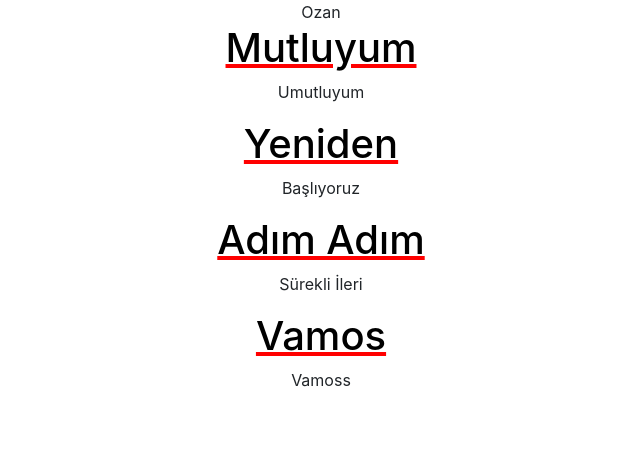
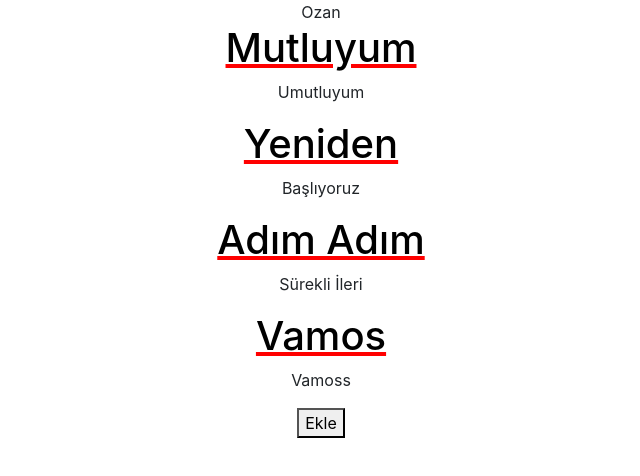
Before and after one commit to OzanMertKaraca/ReactJs-1, a React (Create React App) app: page / in a window 1280 px wide. Shown: the top 476 px of the page, without its empty margins (319-959 px from the left). Built offline with nearby package versions, Linux system fonts and the light colour scheme.

Commit message:
Butona basıldığında console mesaj yazdırma

```diff
--- a/src/Arakatman.js
+++ b/src/Arakatman.js
@@ -1,6 +1,7 @@
 import React,{Component} from 'react';
 import Cmp from './ilkcmpnt.js';
 import PropTypes from 'prop-types';
+import Form from './Form.js';
 //
 class Arakatman extends Component {
     constructor(props)
@@ -25,6 +26,7 @@
                 <Cmp key={dizim.id} baslik={dizim.title} aciklama={dizim.description} />
                 )
                 }
+                <Form/>
             </div>
         );
 }
--- /dev/null
+++ b/src/Form.js
@@ -0,0 +1,18 @@
+import React,{Component} from 'react';
+
+class Form extends Component {
+    addButton()
+    {
+        console.log("Meraba");
+    }
+    render(){
+        return(
+            <div>
+                <button onClick={this.addButton}>Ekle</button>
+
+            </div>
+        )
+    }
+}
+
+export default Form;
```
